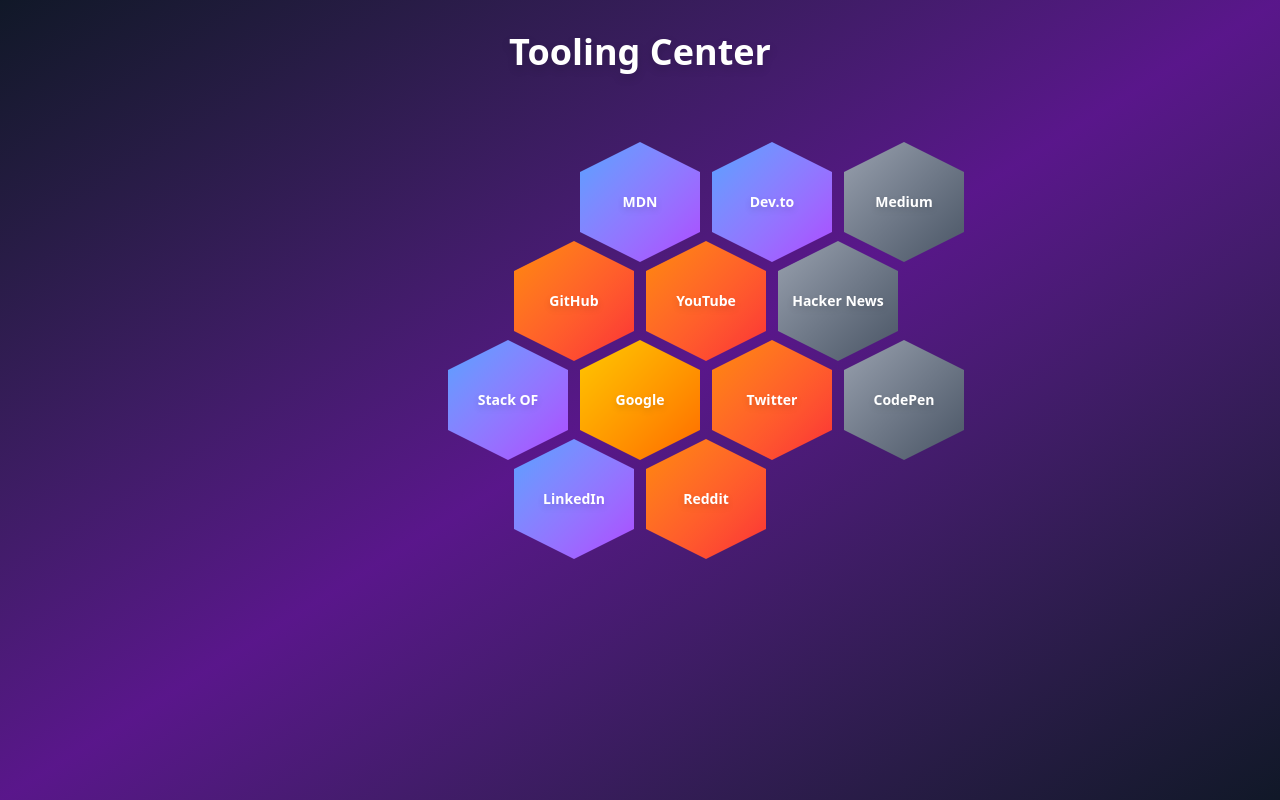
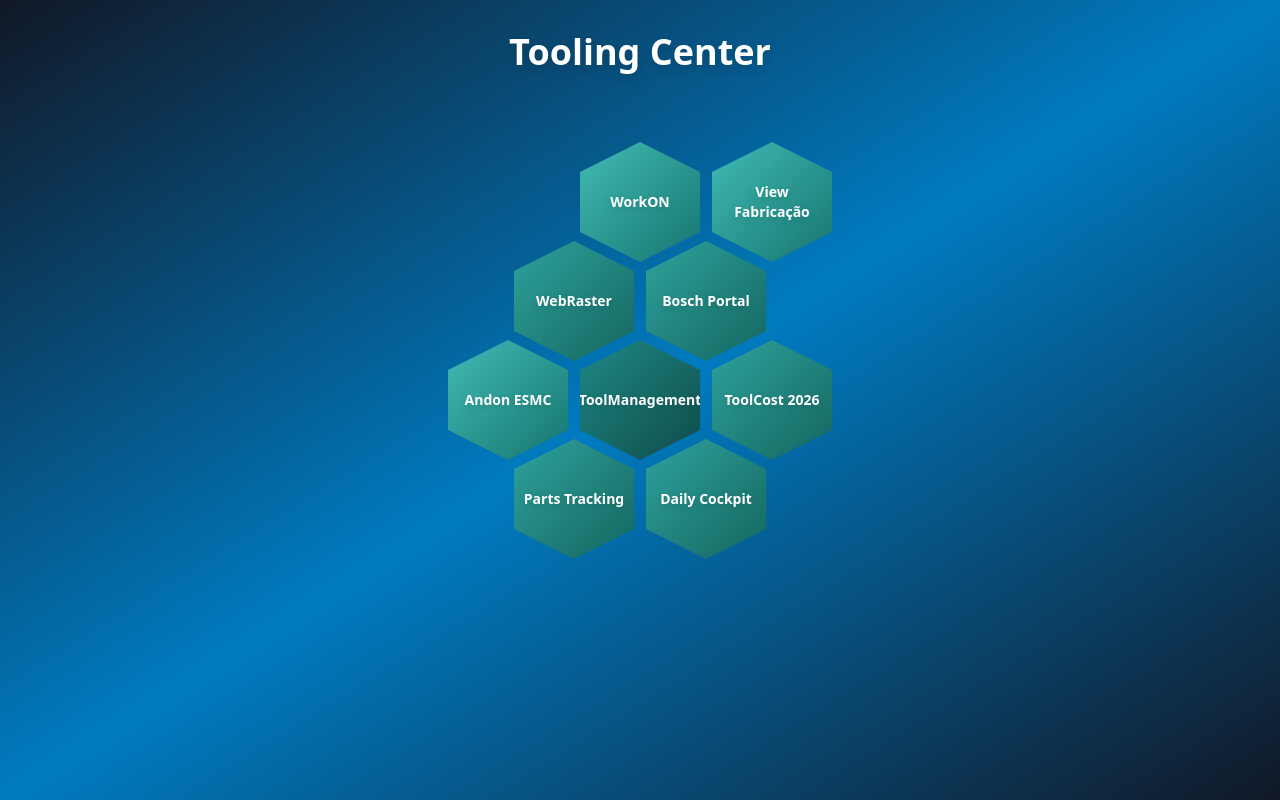
Before and after one commit to JoaoP3dro0808/ColmeiaToolingCenter, a React (Vite) app: page / in a window 1280 px wide. Built offline with nearby package versions, Linux system fonts and the light colour scheme.

Commit message:
Few Links Added/Colors changed

```diff
--- a/src/components/Colmeia.jsx
+++ b/src/components/Colmeia.jsx
@@ -54,7 +54,9 @@
   });
 
   return (
-    <div className="relative w-full h-screen bg-gradient-to-br from-gray-900 via-purple-900 to-gray-900 overflow-hidden">
+    <div className="relative w-full h-screen overflow-hidden" style={{
+      background: 'linear-gradient(to bottom right, #111827, #007BC0, #111827)'
+    }}>
       <div className="absolute inset-0">
         {favos.map((favo, index) => (
           <Favo
--- a/src/components/Favo.jsx
+++ b/src/components/Favo.jsx
@@ -17,11 +17,13 @@
 
   // Cores baseadas na relevância (mais central = mais destaque)
   const getColor = () => {
-    if (relevance === 0) return 'from-yellow-400 to-orange-500';
-    if (relevance <= 2) return 'from-orange-400 to-red-500';
-    if (relevance <= 4) return 'from-blue-400 to-purple-500';
-    return 'from-gray-400 to-gray-600';
+    if (relevance === 0) return { from: '#1e8985', to: '#0f4c49'};
+    if (relevance <= 2) return { from: '#2fa29d', to: '#14665f' };
+    if (relevance <= 4) return { from: '#42bbb5', to: '#16756f' };
+    return { from: '#5dd4ce', to: '#18837E' };
   };
+
+  const colors = getColor();
 
   return (
     <a
@@ -40,13 +42,14 @@
       <div className="relative">
         {/* Hexágono usando clip-path */}
         <div
-          className={`bg-gradient-to-br ${getColor()} shadow-lg transition-all duration-300 ${
-            isHovered ? 'shadow-2xl' : ''
+          className={`shadow-lg transition-all duration-300 ${
+              isHovered ? 'shadow-2xl' : ''
           }`}
           style={{
-            width: `${size}px`,
-            height: `${size}px`,
-            clipPath: 'polygon(50% 0%, 100% 25%, 100% 75%, 50% 100%, 0% 75%, 0% 25%)',
+              width: `${size}px`,
+              height: `${size}px`,
+              clipPath: 'polygon(50% 0%, 100% 25%, 100% 75%, 50% 100%, 0% 75%, 0% 25%)',
+              background: `linear-gradient(to bottom right, ${colors.from}, ${colors.to})`
           }}
         />
 
--- a/src/pages/Home.jsx
+++ b/src/pages/Home.jsx
@@ -4,19 +4,16 @@
 export default function Home() {
   // Seus links aqui! Adicione quantos quiser
   const meusLinks = [
-    { title: 'Google', link: 'https://google.com', relevance: 0 },
-    { title: 'GitHub', link: 'https://github.com', relevance: 1 },
-    { title: 'YouTube', link: 'https://youtube.com', relevance: 1 },
-    { title: 'Twitter', link: 'https://twitter.com', relevance: 2 },
-    { title: 'Reddit', link: 'https://reddit.com', relevance: 2 },
-    { title: 'LinkedIn', link: 'https://linkedin.com', relevance: 3 },
-    { title: 'Stack OF', link: 'https://stackoverflow.com', relevance: 3 },
-    { title: 'MDN', link: 'https://developer.mozilla.org', relevance: 4 },
-    { title: 'Dev.to', link: 'https://dev.to', relevance: 4 },
-    { title: 'Medium', link: 'https://medium.com', relevance: 5 },
-    { title: 'Hacker News', link: 'https://news.ycombinator.com', relevance: 5 },
-    { title: 'CodePen', link: 'https://codepen.io', relevance: 6 },
-  ];
+    { title: 'ToolManagement', link: 'https://ctweb03.br.bosch.com/ToolManagement/toolManagement/home', relevance: 0 },
+    { title: 'WebRaster', link: 'https://ca-webraster.br.bosch.com/search', relevance: 1 },
+    { title: 'Bosch Portal', link: 'http://ctweb02.br.bosch.com/Portal/app', relevance: 1 },
+    { title: 'Daily Cockpit', link: 'https://csi.bosch.com.br/dailycockpit/products/CtP', relevance: 2 },
+    { title: 'Parts Tracking', link: 'https://ctweb03.br.bosch.com/PartsTracking/home', relevance: 2 },
+    { title: 'Andon ESMC', link: 'https://ct0esmc01.br.bosch.com/ESMC/Andon', relevance: 3 },
+    { title: 'WorkON', link: 'https://rb-wam.bosch.com/WorkOnDashBoard/search/search.seam', relevance: 3 },
+    { title: 'ToolCost 2026', link: 'https://app.powerbi.com/groups/26c107da-94ff-4b8f-9de4-1da4f23fea94/reports/aeb24f82-a87a-409d-8ef8-6ee59a78d922/ReportSection?experience=power-bi', relevance: 1 },
+    { title: 'View Fabricação', link: 'https://app.powerbi.com/groups/26c107da-94ff-4b8f-9de4-1da4f23fea94/reports/d42f41cc-ef6d-49ef-82cd-8b32fce91b7f/ReportSection?experience=power-bi', relevance: 3}
+];
 
   return <Colmeia links={meusLinks} />;
 }
```
Also changed, not shown: src/images/icon.png (added).
